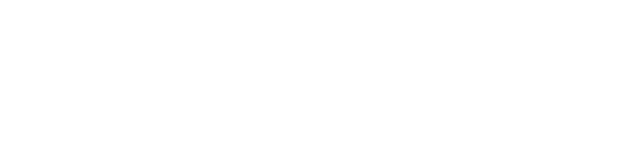
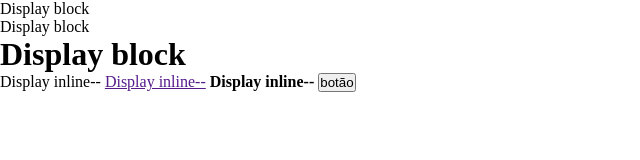
Before and after one commit to Elaine966/position, a plain HTML site: page index.html in a window 1280 px wide. Shown: the whole page, without its empty margins (0-640 px from the left). Drawn offline with Linux system fonts and the light colour scheme.

Commit message:
add html and divs

```diff
--- a/index.html
+++ b/index.html
@@ -3,9 +3,28 @@
 <head>
     <meta charset="UTF-8">
     <meta name="viewport" content="width=device-width, initial-scale=1.0">
-    <title>Document</title>
+    <title>position</title>
+
+    <style>
+        *{
+            margin: 0;
+            padding: 0;
+        }
+    </style>
 </head>
 <body>
+    <!--display block-->
+    <div style="width: 50%;">Display block</div>
+    <p>Display block</p>
+    <h1>Display block</h1>
+
+    <!--Dispaly inline-->
+    <span>Display inline--</span>
+    <a href="">Display inline--</a>
+    <strong>Display inline--</strong>
+
+    <!--Display inline blocks-->
+    <button>botão</button>
 
 </body>
 </html>
```
